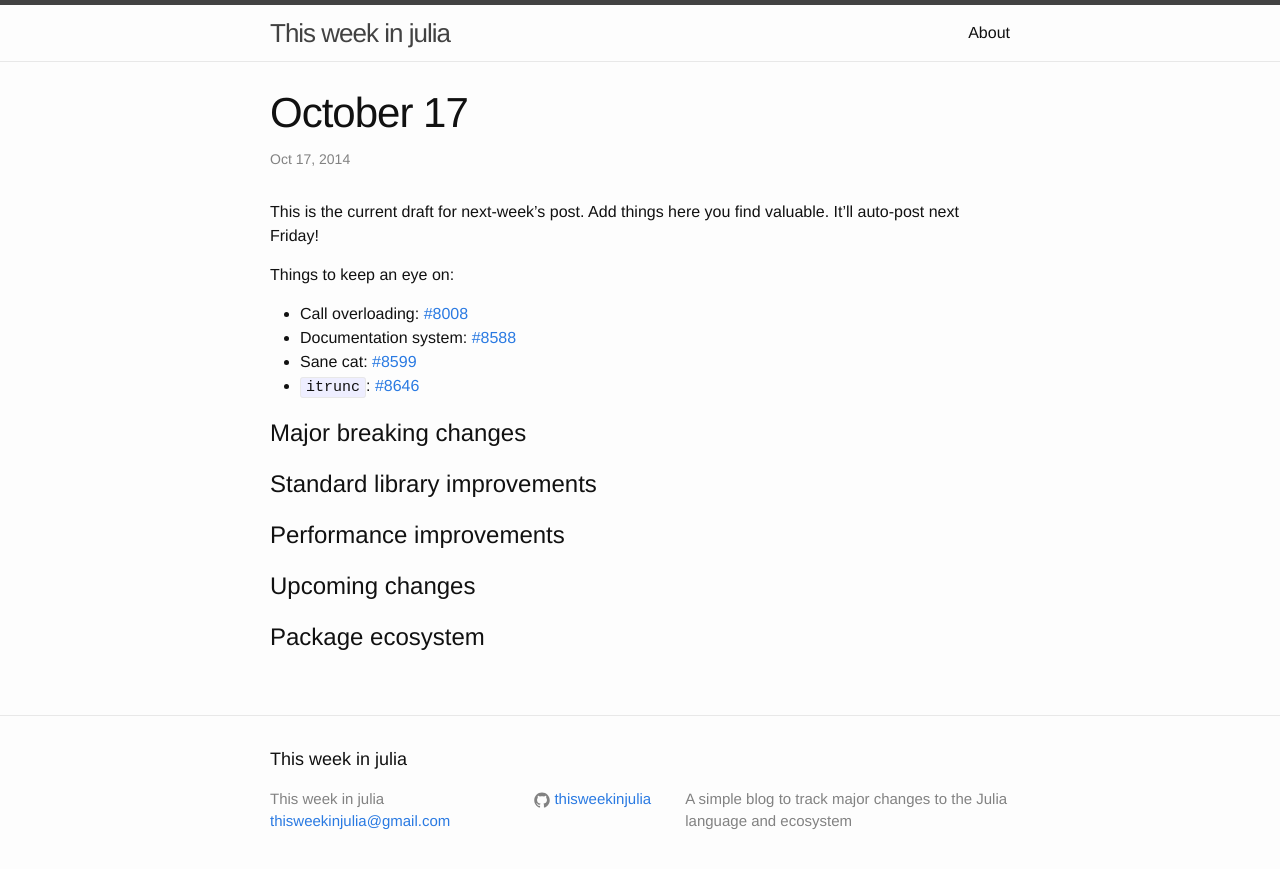
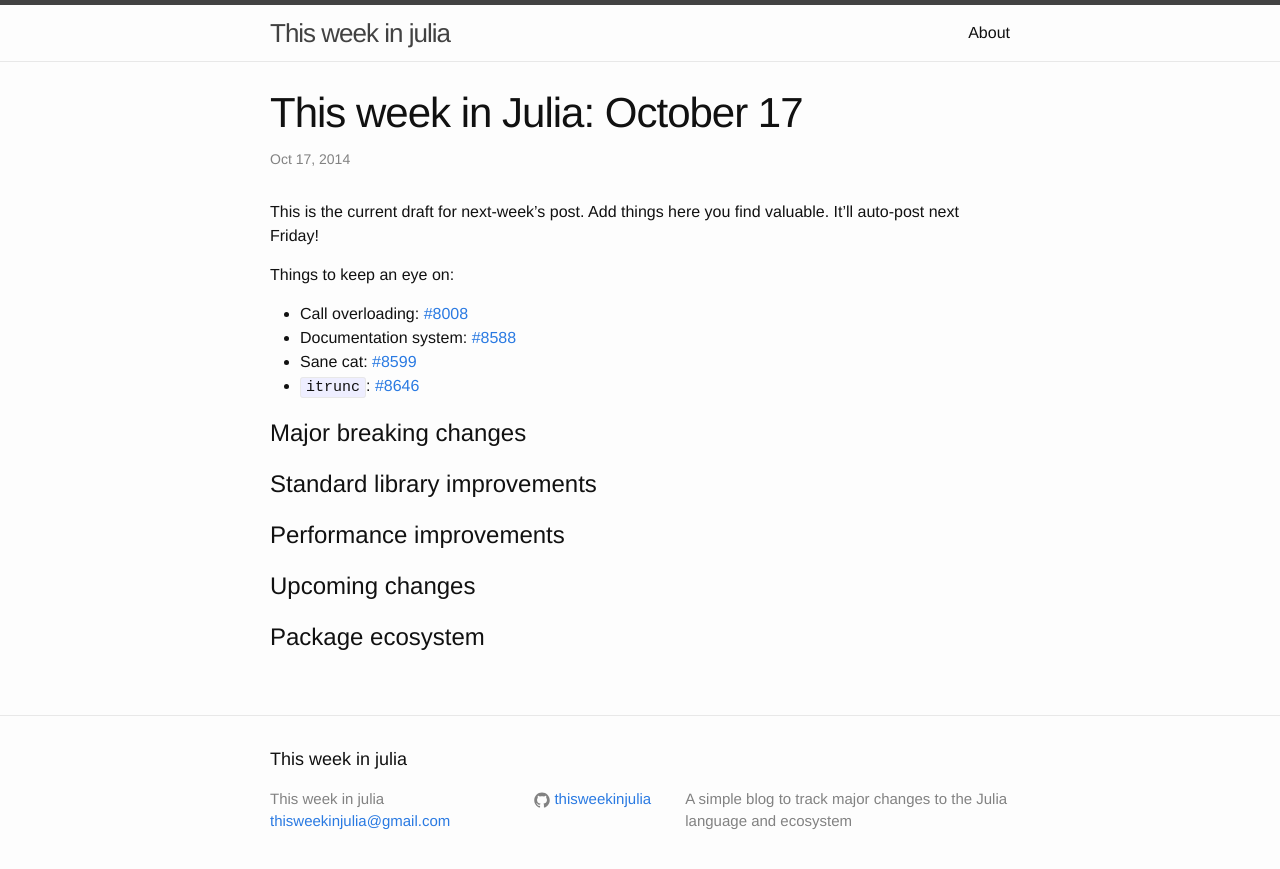
Before and after one commit to thisweekinjulia/thisweekinjulia.github.io, a Jekyll site: the page built from _posts/2014-10-17-October-17.markdown, in a window 1280 px wide. Shown: the top 869 px of the page. Built offline with Jekyll 4.4.1, drawn with Linux system fonts in a browser that asks for light colours.

Commit message:
Change title to be more specific

```diff
--- a/_posts/2014-10-17-October-17.markdown
+++ b/_posts/2014-10-17-October-17.markdown
@@ -1,6 +1,6 @@
 ---
 layout: post
-title:  "October 17"
+title:  "This week in Julia: October 17"
 date:   2014-10-17 20:00:00
 categories: julia
 ---
```
